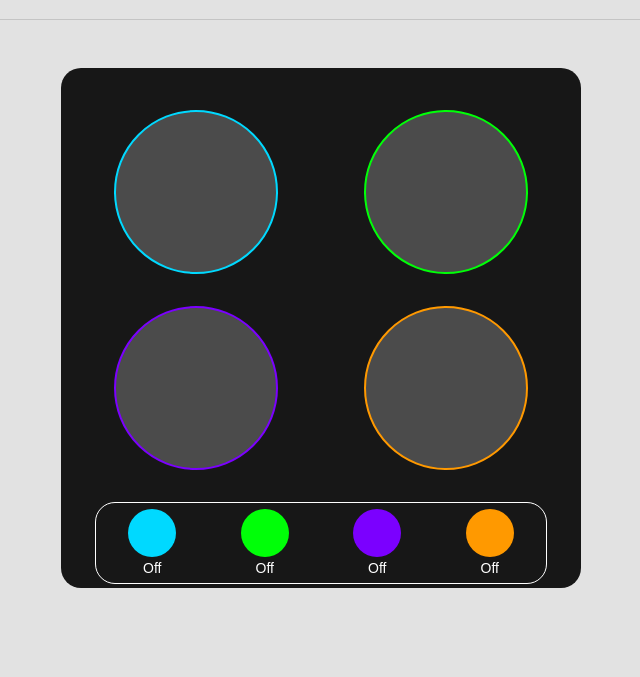
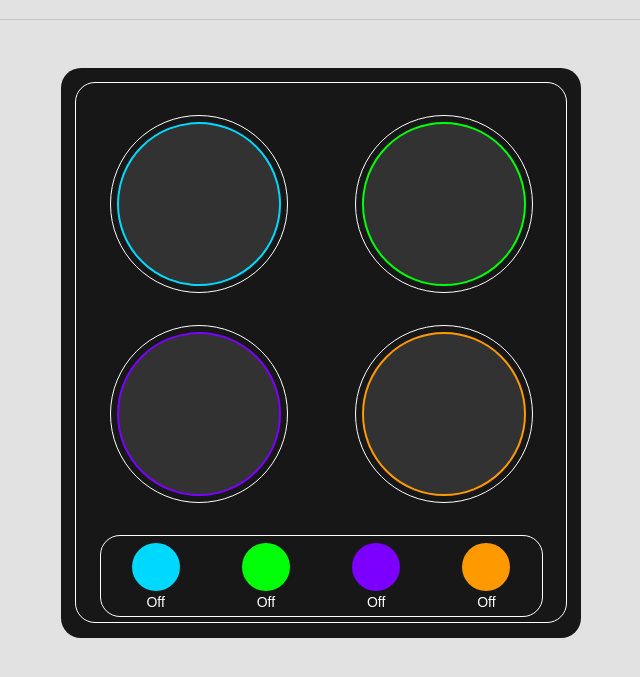
Before and after one commit to GuiEspim18/stove, a plain HTML site: page version_1/index.html in a window 1280 px wide. Shown: the part 61-738 px from the top of the page, without its empty margins (319-959 px from the left). Drawn offline with Linux system fonts and the light colour scheme.

Commit message:
stove changes

```diff
--- a/version_1/index.html
+++ b/version_1/index.html
@@ -15,17 +15,26 @@
     </header>
     <main>
         <section class="stove-body">
+            <section class="stove-holder">
                 <section>
                     <section class="burner-placeholder">
+                        <div class="burner-hold">
                             <div class="burner b1 off">
                             </div>
+                        </div>
+                        <div class="burner-hold">
                             <div class="burner b2 off">
+                            </div>
                         </div>
                     </section>
                     <section class="burner-placeholder">
+                        <div class="burner-hold">
                             <div class="burner b3 off">
                             </div>
+                        </div>
+                        <div class="burner-hold">
                             <div class="burner b4 off">
+                            </div>
                         </div>
                     </section>
                 </section>
@@ -63,6 +72,7 @@
                     </div>
                 </section>
             </section>
+        </section>
     </main>
 </body>
 
--- a/version_1/scripts.js
+++ b/version_1/scripts.js
@@ -95,7 +95,6 @@ function turn(value) {
             }
         }
     }
-    console.log(status_elements)
     for (let item of status_elements) {
         const status_number = Number(String(item.classList[1]).substring(1))
         if (control_number === status_number) {
--- a/version_1/styles.css
+++ b/version_1/styles.css
@@ -18,10 +18,20 @@ main {
 .stove-body {
     background: #171717;
     width: 500px;
-    height: 500px;
+    height: 550px;
     border-radius: 20px;
     margin: 3rem auto;
     padding: 10px;
+    display: flex;
+    justify-content: center;
+    align-items: center;
+}
+
+.stove-holder {
+    width: 98%;
+    height: 98%;
+    border: solid 1px #fff;
+    border-radius: 20px;
 }
 
 .burner-placeholder {
@@ -32,13 +42,19 @@ main {
 }
 
 .burner {
-    background: #4b4b4b;
     width: 10rem;
     height: 10rem;
     border-radius: 50%;
+}
+
+.burner-hold {
+    width: 11rem;
+    height: 11rem;
     display: flex;
     justify-content: center;
     align-items: center;
+    border: solid 1px #fff;
+    border-radius: 50%;
 }
 
 .b1 {
@@ -61,17 +77,17 @@ main {
     width: 90%;
     height: 90%;
     border-radius: 50%;
-    transition: 0.3s;
+    transition: 1s;
 }
 
 .on {
-    background: #8b0707;
-    transition: 0.3s;
+    background: #c31919;
+    transition: 1s;
 }
 
 .off {
-    background: #4b4b4b;
-    transition: 0.3s;
+    background: #323232;
+    transition: 1s;
 }
 
 .controls {
```
Lines whose indentation alone changed are shown as unchanged.
